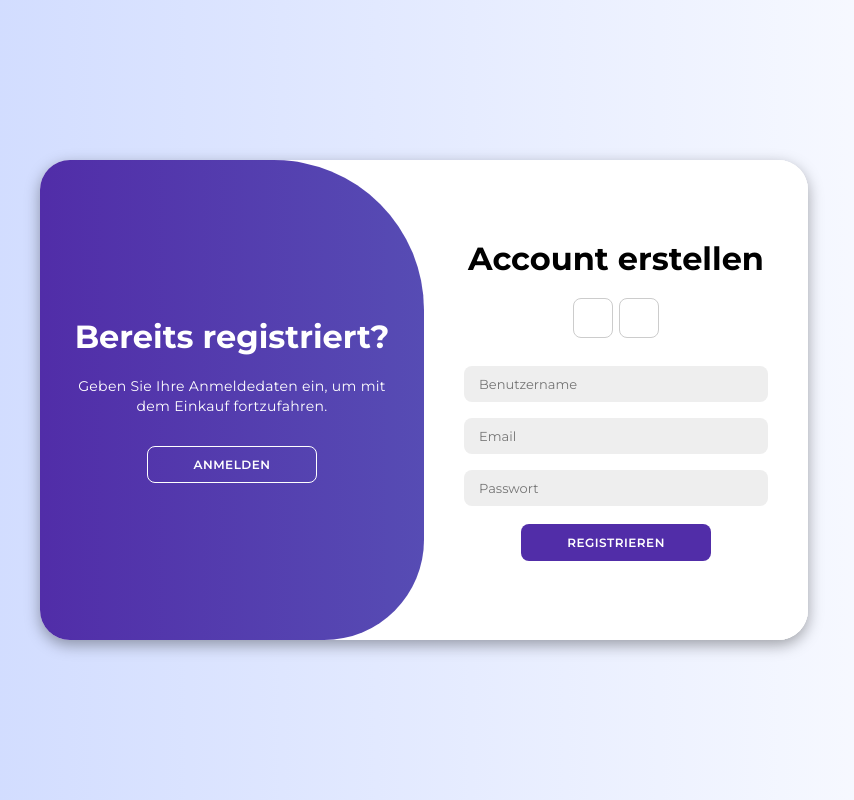
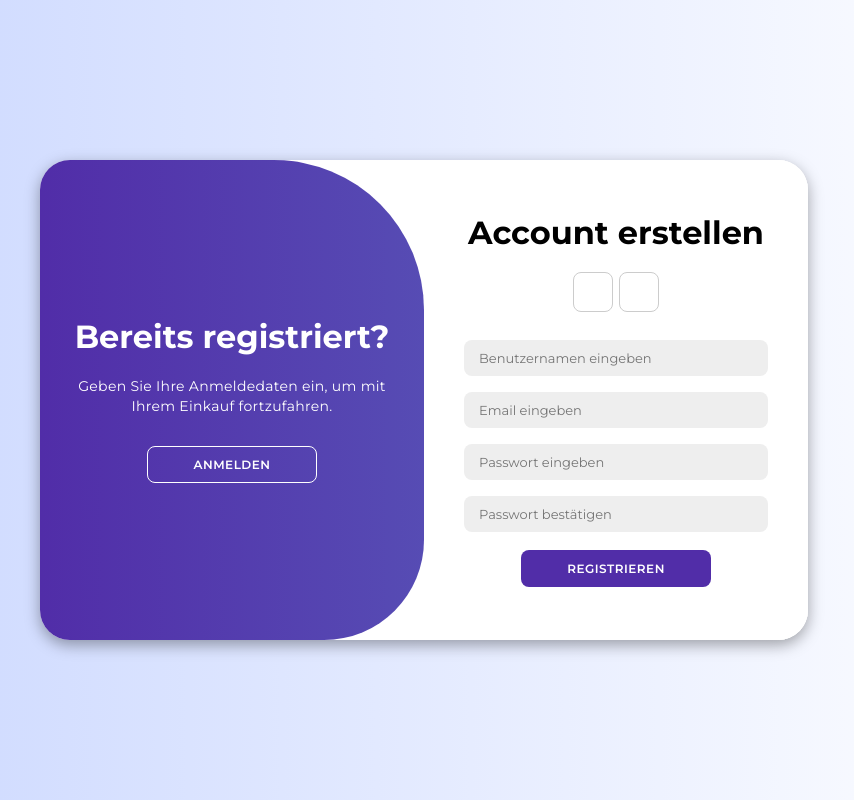
Before and after one commit to ckc-efehan/OnlineShop-frontend, a Vue app: page / in a window 1280 px wide. Both pictures are taken after a click on the button "REGISTRIEREN". Shown: the whole page, without its empty margins (216-1070 px from the left). Built offline with nearby package versions, Linux system fonts and the light colour scheme; the HTML template or start-up script is replaced by a standard one.

Commit message:
User muss jetzt Passwort nochmal bestätigen vor Registration

```diff
--- a/src/components/registerLoginSite.vue
+++ b/src/components/registerLoginSite.vue
@@ -8,12 +8,14 @@
           <a href="#" class="icon"><i class="fa-brands fa-google"></i></a>
           <a href="#" class="icon"><i class="fa-brands fa-apple"></i></a>
         </div>
-        <input type="text" v-model="registerForm.username" placeholder="Benutzername" required />
-        <input type="email" v-model="registerForm.email" placeholder="Email" required />
-        <input type="password" v-model="registerForm.passwort" placeholder="Passwort" required />
+        <input type="text" v-model="registerForm.username" placeholder="Benutzernamen eingeben" required />
+        <input type="email" v-model="registerForm.email" placeholder="Email eingeben" required />
+        <input type="password" v-model="registerForm.passwort" placeholder="Passwort eingeben" required />
+        <input type="password" v-model="registerForm.confirmPasswort" placeholder="Passwort bestätigen" required />
         <button type="submit">Registrieren</button>
 
-        <!-- Zeige eine Fehlermeldung an, falls die Registrierung fehlschlägt -->
+        <!-- Zeige eine Fehlermeldung an, falls die Passwörter nicht übereinstimmen oder die Registrierung fehlschlägt -->
+        <p v-if="passwordMismatchMessage" class="error">{{ passwordMismatchMessage }}</p>
         <p v-if="registerErrorMessage" class="error">{{ registerErrorMessage }}</p>
 
         <!-- Zeige nach erfolgreicher Registrierung eine Nachricht an -->
@@ -23,7 +25,7 @@
       </form>
     </div>
 
-
+    <!-- Login Formular unverändert -->
     <div class="form-container sign-in">
       <form @submit.prevent="handleLoginSubmit">
         <h1>Anmelden</h1>
@@ -36,22 +38,20 @@
         <a href="#">Passwort vergessen?</a>
         <button type="submit">Anmelden</button>
 
-        <!-- Zeige eine Fehlermeldung an, falls das Login fehlschlägt -->
         <p v-if="loginErrorMessage" class="error">{{ loginErrorMessage }}</p>
 
-        <!-- Zeige nach erfolgreichem Login eine Nachricht an -->
         <div v-if="loginSubmitted && !loginErrorMessage">
           <h3>Successfully Logged In</h3>
         </div>
       </form>
     </div>
 
-    <!-- Umschaltbares Panel -->
+    <!-- Umschaltbares Panel unverändert -->
     <div class="toggle-container">
       <div class="toggle">
         <div class="toggle-panel toggle-left">
           <h1>Bereits registriert?</h1>
-          <p>Geben Sie Ihre Anmeldedaten ein, um mit dem Einkauf fortzufahren.</p>
+          <p>Geben Sie Ihre Anmeldedaten ein, um mit Ihrem Einkauf fortzufahren.</p>
           <button class="hidden" id="login">Anmelden</button>
         </div>
         <div class="toggle-panel toggle-right">
@@ -65,6 +65,7 @@
 </template>
 
 
+
 <script setup lang="ts">
 import { ref, onMounted } from 'vue';
 import axios from 'axios';
@@ -73,7 +74,8 @@ import axios from 'axios';
 const registerForm = ref({
   username: '',
   email: '',
-  passwort: ''
+  passwort: '',
+  confirmPasswort: '' // Neues Feld für Passwortbestätigung
 });
 
 // Formulardaten für den Login
@@ -87,10 +89,18 @@ const registerSubmitted = ref(false);
 const loginSubmitted = ref(false);
 const registerErrorMessage = ref('');
 const loginErrorMessage = ref('');
+const passwordMismatchMessage = ref(''); // Fehlermeldung für Passwortbestätigung
 
 // Funktion für die Registrierung
 const handleRegisterSubmit = async () => {
+  // Überprüfe, ob die Passwörter übereinstimmen
+  if (registerForm.value.passwort !== registerForm.value.confirmPasswort) {
+    passwordMismatchMessage.value = 'Die Passwörter stimmen nicht überein.';
+    return;
+  }
+
   try {
+    // Registrierung beim Server durchführen
     await axios.post('http://localhost:8080/api/users/register', {
       userName: registerForm.value.username,
       email: registerForm.value.email,
@@ -98,17 +108,18 @@ const handleRegisterSubmit = async () => {
     });
     registerSubmitted.value = true;
     registerErrorMessage.value = '';
+    passwordMismatchMessage.value = ''; // Setze die Fehlermeldung zurück
   } catch (error: any) {
     registerSubmitted.value = false;
     registerErrorMessage.value = error.response?.data || 'Registration failed.';
   }
 };
 
-// Funktion für den Login (mit Benutzername)
+// Funktion für den Login
 const handleLoginSubmit = async () => {
   try {
     await axios.post('http://localhost:8080/api/users/login', {
-      userName: loginForm.value.username, // Benutzername statt E-Mail
+      userName: loginForm.value.username,
       password: loginForm.value.passwort
     });
     loginSubmitted.value = true;
@@ -138,6 +149,7 @@ onMounted(() => {
   }
 });
 </script>
+
 
 <style scoped>
 @import url('https://fonts.googleapis.com/css2?family=Montserrat:wght@300;400;500;600;700&display=swap');
```
